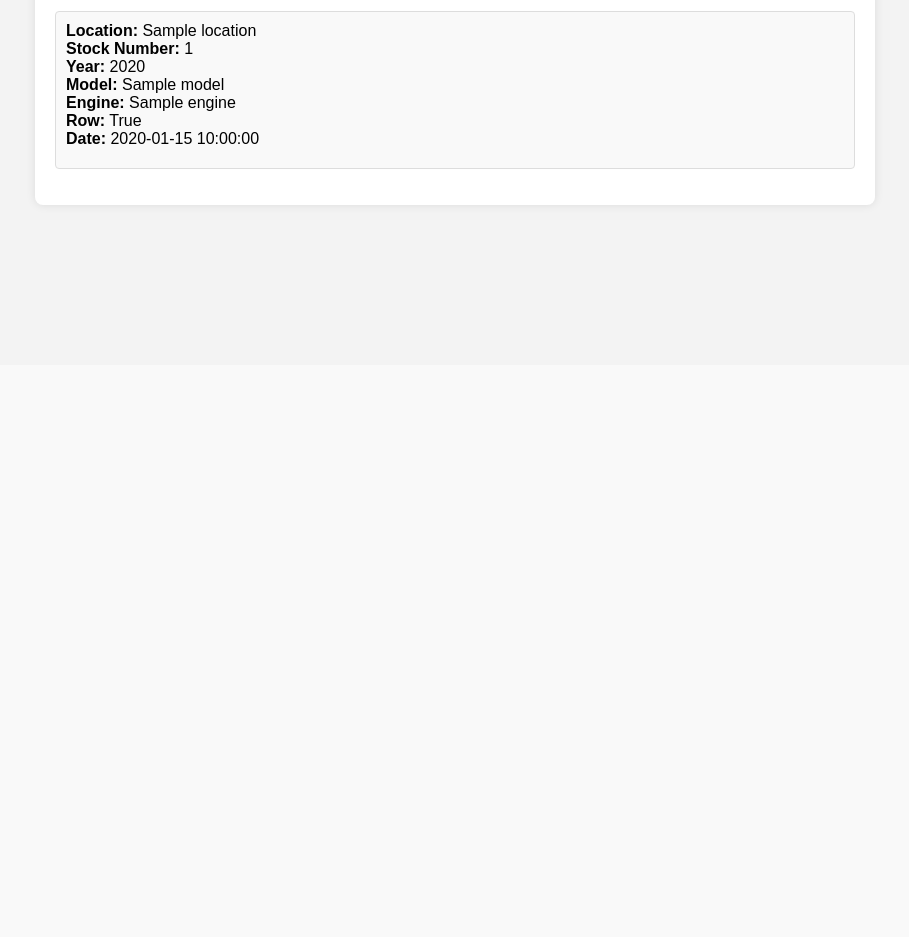
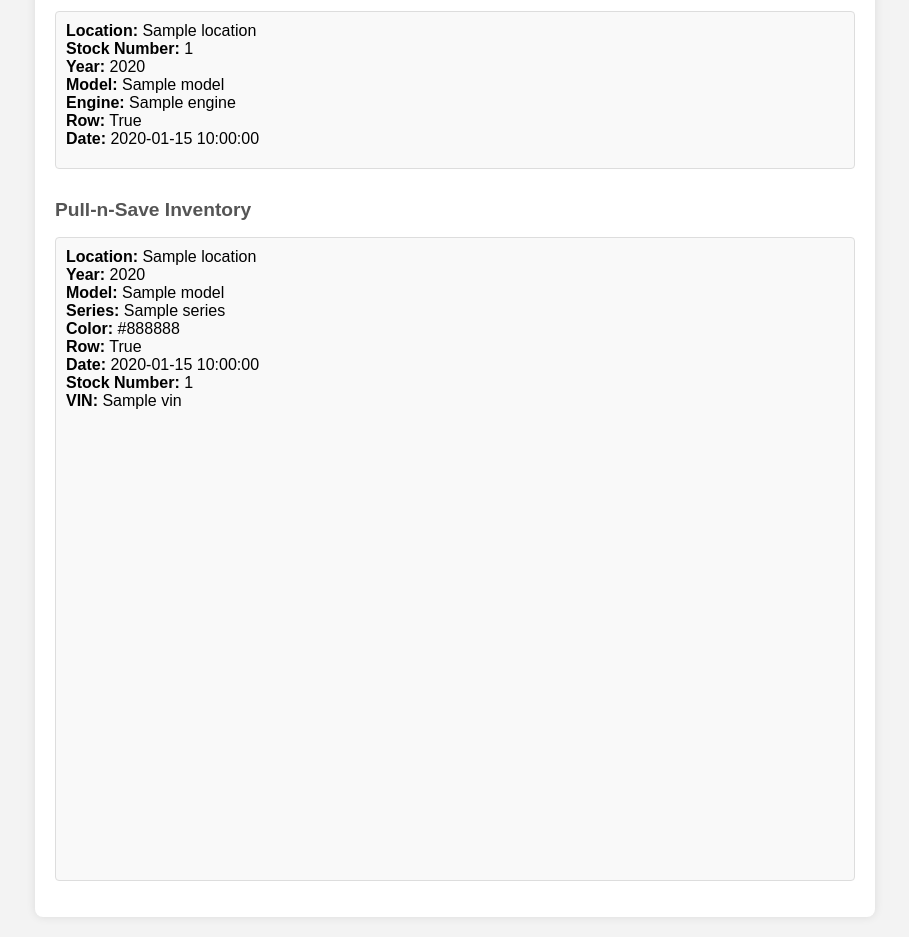
Before and after one commit to trevormcclellan/junkyard-frontend, a Flask app: page / in a window 1280 px wide. Shown: the part 435-1372 px from the top of the page, without its empty margins (185-1094 px from the left). Before the commit the page ends 643 px from the top, so only its background shows below. Run offline with Flask 3, Linux system fonts and the light colour scheme; a database or web service that is not in the repository returns one stand-in record (values such as "Sample title").

Commit message:
Add support for Pull-n-Save

```diff
--- a/app.py
+++ b/app.py
@@ -12,20 +12,23 @@ MONGO_URI = os.getenv('MONGO_URI')
 MONGO_DB_NAME = os.getenv('MONGO_DB_NAME')
 MONGO_COLLECTION_NAME_TEARAPART = os.getenv('MONGO_COLLECTION_NAME_TEARAPART')
 MONGO_COLLECTION_NAME_UTPAP = os.getenv('MONGO_COLLECTION_NAME_UTPAP')
+MONGO_COLLECTION_NAME_PULLNSAVE = os.getenv('MONGO_COLLECTION_NAME_PULLNSAVE')
 
 # Connect to MongoDB
 client = MongoClient(MONGO_URI)
 db = client[MONGO_DB_NAME]
 collection_tearapart = db[MONGO_COLLECTION_NAME_TEARAPART]
 collection_utpap = db[MONGO_COLLECTION_NAME_UTPAP]
+collection_pullnsave = db[MONGO_COLLECTION_NAME_PULLNSAVE]
 
 @app.route('/')
 def index():
     # Fetch data from MongoDB collections
     cars_tearapart = list(collection_tearapart.find())
     cars_utpap = list(collection_utpap.find())
+    cars_pullnsave = list(collection_pullnsave.find())
 
-    return render_template('index.html', cars_tearapart=cars_tearapart, cars_utpap=cars_utpap)
+    return render_template('index.html', cars_tearapart=cars_tearapart, cars_utpap=cars_utpap, cars_pullnsave=cars_pullnsave)
 
 if __name__ == '__main__':
     app.run(debug=True, port=5001)
--- a/templates/index.html
+++ b/templates/index.html
@@ -1,5 +1,6 @@
 <!DOCTYPE html>
 <html lang="en">
+
 <head>
     <meta charset="UTF-8">
     <meta name="viewport" content="width=device-width, initial-scale=1.0">
@@ -62,6 +63,21 @@
             cursor: pointer;
         }
 
+        /* Styles for tiled images */
+        .image-grid {
+            display: flex;
+            flex-wrap: wrap;
+            gap: 10px;
+            margin-top: 10px;
+        }
+
+        .image-grid object {
+            width: 200px;
+            height: 200px;
+            display: block;
+            cursor: pointer;
+        }
+
         .modal {
             display: none;
             position: fixed;
@@ -99,8 +115,31 @@
             text-decoration: none;
             cursor: pointer;
         }
+
+                /* Responsive styling for the modal image */
+                img.modal-content {
+            width: 100%;
+            height: auto;
+        }
+
+        /* Use -webkit-fill-available for portrait mode */
+        @media (orientation: portrait) {
+            img.modal-content {
+                width: -webkit-fill-available;
+                height: auto;
+            }
+        }
+
+        /* Use -webkit-fill-available for landscape mode */
+        @media (orientation: landscape) {
+            img.modal-content {
+                height: -webkit-fill-available;
+                width: auto;
+            }
+        }
     </style>
 </head>
+
 <body>
     <div class="container">
         <h1>Car Inventory</h1>
@@ -142,6 +181,31 @@
             </li>
             {% endfor %}
         </ul>
+
+        <h2>Pull-n-Save Inventory</h2>
+        <ul>
+            {% for car in cars_pullnsave %}
+            <li>
+                <strong>Location:</strong> {{ car.location }}<br>
+                <strong>Year:</strong> {{ car.year }}<br>
+                <strong>Model:</strong> {{ car.model }}<br>
+                {% if car.series %}
+                <strong>Series:</strong> {{ car.series }}<br>
+                {% endif %}
+                <strong>Color:</strong> {{ car.color }}<br>
+                <strong>Row:</strong> {{ car.row }}<br>
+                <strong>Date:</strong> {{ car.date }}<br>
+                <strong>Stock Number:</strong> {{ car.stock_num }}<br>
+                <strong>VIN:</strong> {{ car.vin }}<br>
+                <!-- Display multiple images -->
+                <div class="image-grid">
+                    {% for i in range(1, 5) %}
+                    <object data="https://app.pullnsaveapp.com/v1/Vehicles/Images/StockId/{{ car.stock_num }}-{{ car.yard }}/OrderId/{{ i }}" type="image/png" onclick="showImage('https://app.pullnsaveapp.com/v1/Vehicles/Images/StockId/{{ car.stock_num }}-{{ car.yard }}/OrderId/{{ i }}')"></object>
+                    {% endfor %}
+                </div>
+            </li>
+            {% endfor %}
+        </ul>
     </div>
 
     <!-- Modal for full-size image display -->
```
